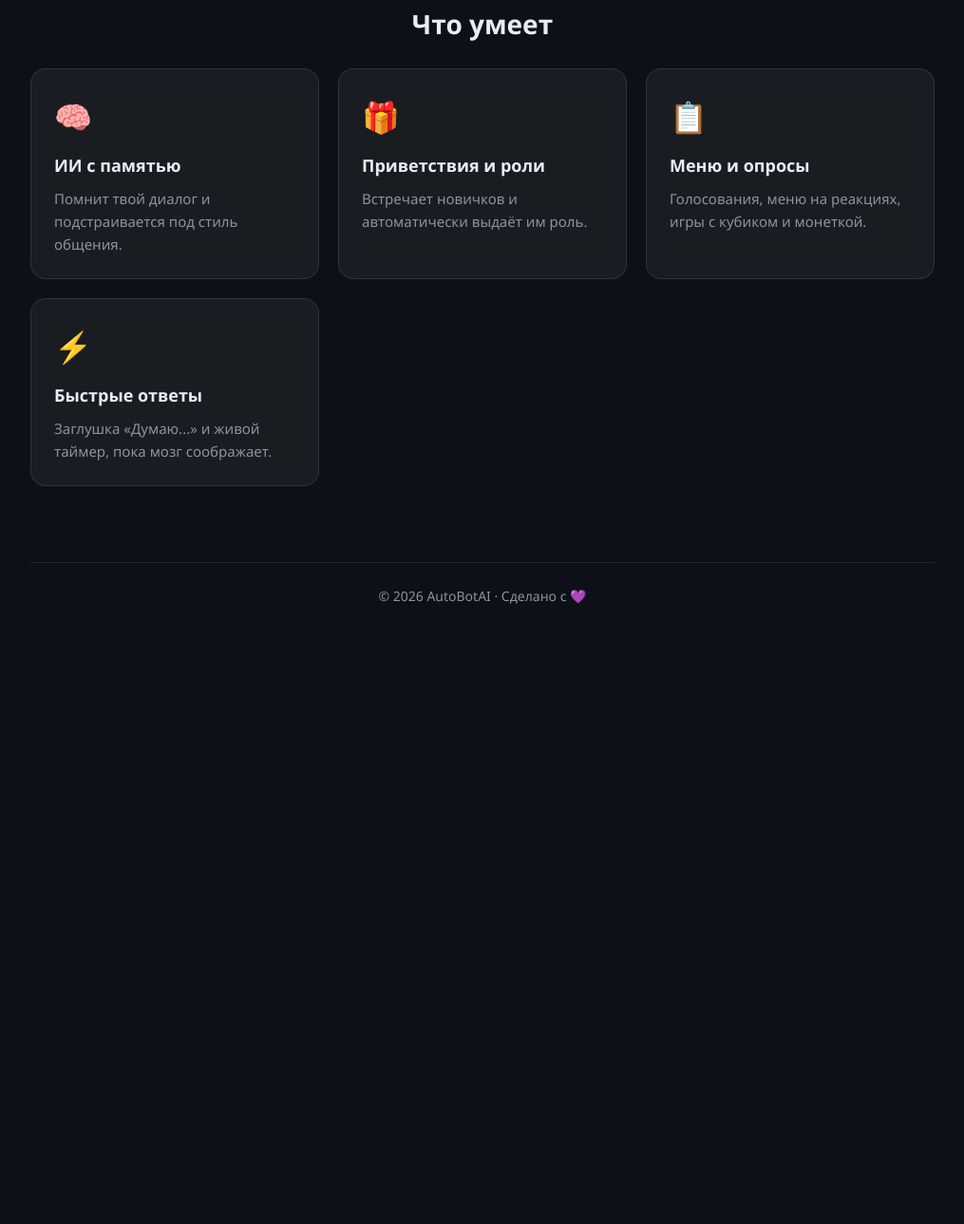
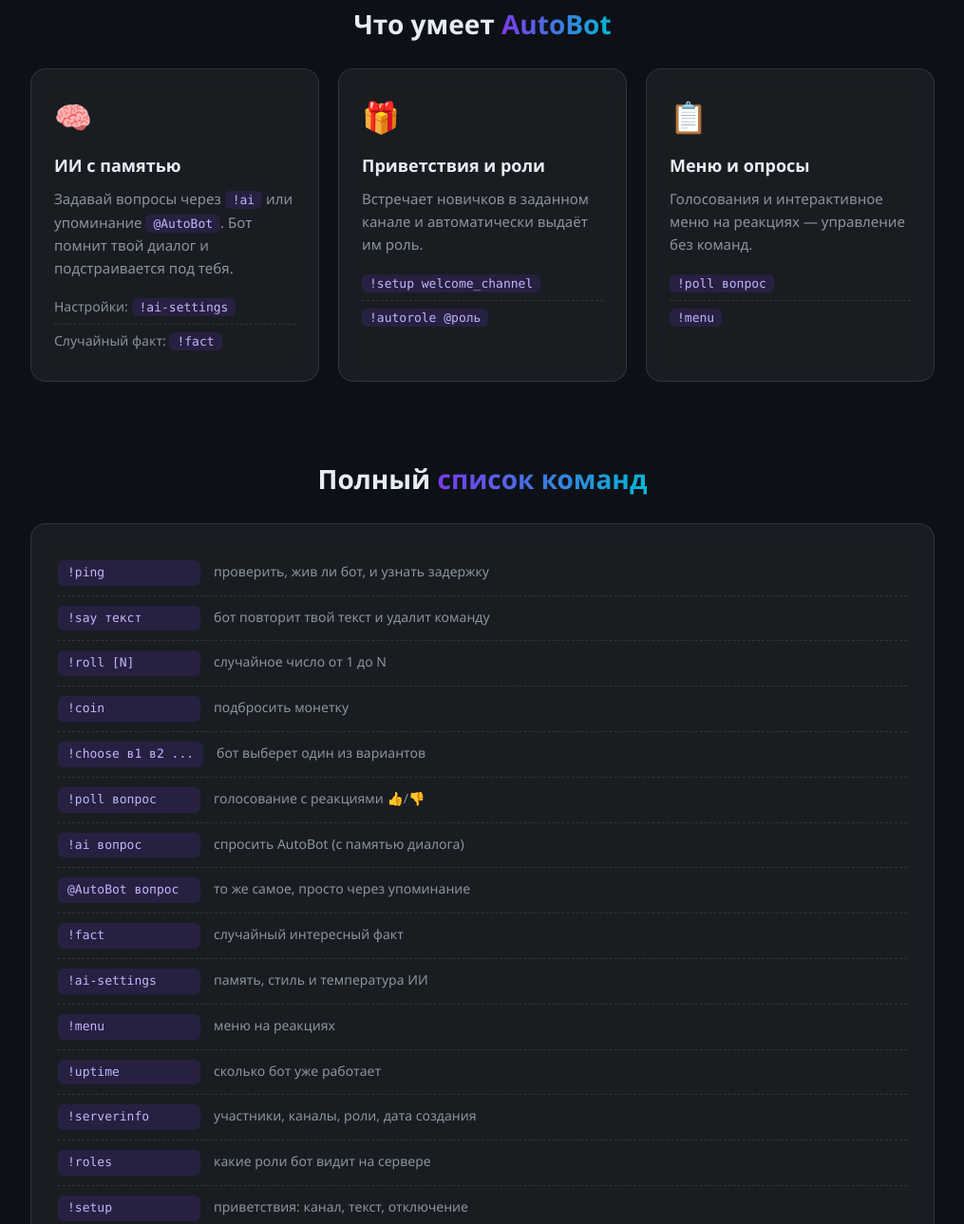
Before and after one commit to KriperBoom/AutoBot, a plain HTML site: page index.html in a window 1280 px wide. Shown: the part 583-1872 px from the top of the page at 95% size, without its empty margins (132-1147 px from the left). Before the commit the page ends 1270 px from the top, so only its background shows below. Drawn offline with Linux system fonts and the light colour scheme.

Commit message:
Update index.html

```diff
--- a/index.html
+++ b/index.html
@@ -3,7 +3,7 @@
 <head>
 <meta charset="UTF-8">
 <meta name="viewport" content="width=device-width, initial-scale=1.0">
-<title>AutoBotAI — умный бот</title>
+<title>AutoBot — умный бот для твоего сервера</title>
 <style>
   :root {
     --bg: #0d1117;
@@ -108,6 +108,13 @@
     text-align: center;
   }
 
+  section h2 span {
+    background: linear-gradient(90deg, var(--accent), var(--accent2));
+    -webkit-background-clip: text;
+    background-clip: text;
+    color: transparent;
+  }
+
   .grid {
     display: grid;
     grid-template-columns: repeat(auto-fit, minmax(260px, 1fr));
@@ -143,6 +150,68 @@
     font-size: 15px;
   }
 
+  .card ul {
+    list-style: none;
+    margin-top: 12px;
+  }
+
+  .card ul li {
+    padding: 6px 0;
+    color: var(--muted);
+    font-size: 14px;
+    border-bottom: 1px dashed var(--border);
+  }
+
+  .card ul li:last-child {
+    border-bottom: none;
+  }
+
+  .card code {
+    background: rgba(124, 58, 237, 0.15);
+    color: #c4b5fd;
+    padding: 2px 8px;
+    border-radius: 6px;
+    font-family: 'Consolas', 'Courier New', monospace;
+    font-size: 13px;
+    white-space: nowrap;
+  }
+
+  .commands-wide {
+    background: var(--card);
+    border: 1px solid var(--border);
+    border-radius: 16px;
+    padding: 28px;
+    backdrop-filter: blur(10px);
+  }
+
+  .cmd-row {
+    display: flex;
+    align-items: baseline;
+    gap: 14px;
+    padding: 10px 0;
+    border-bottom: 1px dashed var(--border);
+  }
+
+  .cmd-row:last-child {
+    border-bottom: none;
+  }
+
+  .cmd-row code {
+    background: rgba(124, 58, 237, 0.15);
+    color: #c4b5fd;
+    padding: 3px 10px;
+    border-radius: 6px;
+    font-family: 'Consolas', 'Courier New', monospace;
+    font-size: 13px;
+    white-space: nowrap;
+    min-width: 150px;
+  }
+
+  .cmd-row span {
+    color: var(--muted);
+    font-size: 14px;
+  }
+
   footer {
     border-top: 1px solid var(--border);
     padding: 24px 0;
@@ -156,44 +225,74 @@
 <body>
   <div class="container">
     <header>
-      <div class="logo">AutoBotAI</div>
-      <a href="#features" class="btn ghost">Подробнее</a>
+      <div class="logo">AutoBot</div>
+      <a href="#commands" class="btn ghost">Все команды</a>
     </header>
 
     <section class="hero">
       <h1>Умный бот<br><span>для твоего сообщества</span></h1>
-      <p>Отвечает на вопросы, помнит диалог, проводит голосования и всегда на связи.</p>
-      <a href="#features" class="btn">Попробовать</a>
+      <p>Отвечает на вопросы, помнит диалог, встречает новичков и следит за порядком.</p>
+      <a href="#commands" class="btn">Посмотреть команды</a>
     </section>
 
     <section id="features">
-      <h2>Что умеет</h2>
+      <h2>Что умеет <span>AutoBot</span></h2>
       <div class="grid">
         <div class="card">
           <div class="icon">🧠</div>
           <h3>ИИ с памятью</h3>
-          <p>Помнит твой диалог и подстраивается под стиль общения.</p>
+          <p>Задавай вопросы через <code>!ai</code> или упоминание <code>@AutoBot</code>. Бот помнит твой диалог и подстраивается под тебя.</p>
+          <ul>
+            <li>Настройки: <code>!ai-settings</code></li>
+            <li>Случайный факт: <code>!fact</code></li>
+          </ul>
         </div>
         <div class="card">
           <div class="icon">🎁</div>
           <h3>Приветствия и роли</h3>
-          <p>Встречает новичков и автоматически выдаёт им роль.</p>
+          <p>Встречает новичков в заданном канале и автоматически выдаёт им роль.</p>
+          <ul>
+            <li><code>!setup welcome_channel</code></li>
+            <li><code>!autorole @роль</code></li>
+          </ul>
         </div>
         <div class="card">
           <div class="icon">📋</div>
           <h3>Меню и опросы</h3>
-          <p>Голосования, меню на реакциях, игры с кубиком и монеткой.</p>
-        </div>
-        <div class="card">
-          <div class="icon">⚡</div>
-          <h3>Быстрые ответы</h3>
-          <p>Заглушка «Думаю...» и живой таймер, пока мозг соображает.</p>
+          <p>Голосования и интерактивное меню на реакциях — управление без команд.</p>
+          <ul>
+            <li><code>!poll вопрос</code></li>
+            <li><code>!menu</code></li>
+          </ul>
         </div>
       </div>
     </section>
 
+    <section id="commands">
+      <h2>Полный <span>список команд</span></h2>
+      <div class="commands-wide">
+        <div class="cmd-row"><code>!ping</code><span>проверить, жив ли бот, и узнать задержку</span></div>
+        <div class="cmd-row"><code>!say текст</code><span>бот повторит твой текст и удалит команду</span></div>
+        <div class="cmd-row"><code>!roll [N]</code><span>случайное число от 1 до N</span></div>
+        <div class="cmd-row"><code>!coin</code><span>подбросить монетку</span></div>
+        <div class="cmd-row"><code>!choose в1 в2 ...</code><span>бот выберет один из вариантов</span></div>
+        <div class="cmd-row"><code>!poll вопрос</code><span>голосование с реакциями 👍/👎</span></div>
+        <div class="cmd-row"><code>!ai вопрос</code><span>спросить AutoBot (с памятью диалога)</span></div>
+        <div class="cmd-row"><code>@AutoBot вопрос</code><span>то же самое, просто через упоминание</span></div>
+        <div class="cmd-row"><code>!fact</code><span>случайный интересный факт</span></div>
+        <div class="cmd-row"><code>!ai-settings</code><span>память, стиль и температура ИИ</span></div>
+        <div class="cmd-row"><code>!menu</code><span>меню на реакциях</span></div>
+        <div class="cmd-row"><code>!uptime</code><span>сколько бот уже работает</span></div>
+        <div class="cmd-row"><code>!serverinfo</code><span>участники, каналы, роли, дата создания</span></div>
+        <div class="cmd-row"><code>!roles</code><span>какие роли бот видит на сервере</span></div>
+        <div class="cmd-row"><code>!setup</code><span>приветствия: канал, текст, отключение</span></div>
+        <div class="cmd-row"><code>!autorole</code><span>автовыдача роли новичкам</span></div>
+        <div class="cmd-row"><code>!cfg</code><span>показать все настройки сообщества</span></div>
+      </div>
+    </section>
+
     <footer>
-      © 2026 AutoBotAI · Сделано с 💜
+      © 2026 AutoBot · Сделано с 💜
     </footer>
   </div>
 </body>
```
